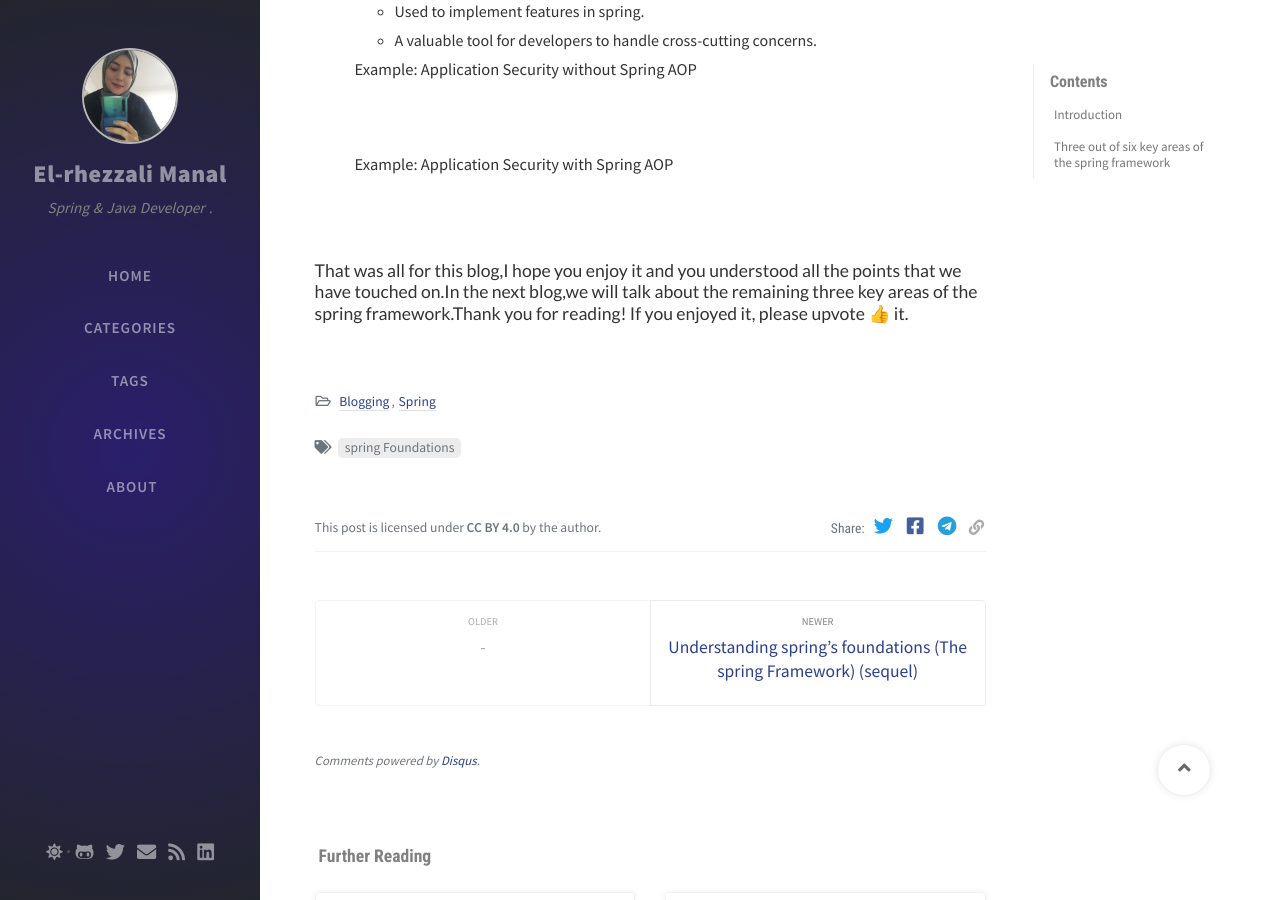
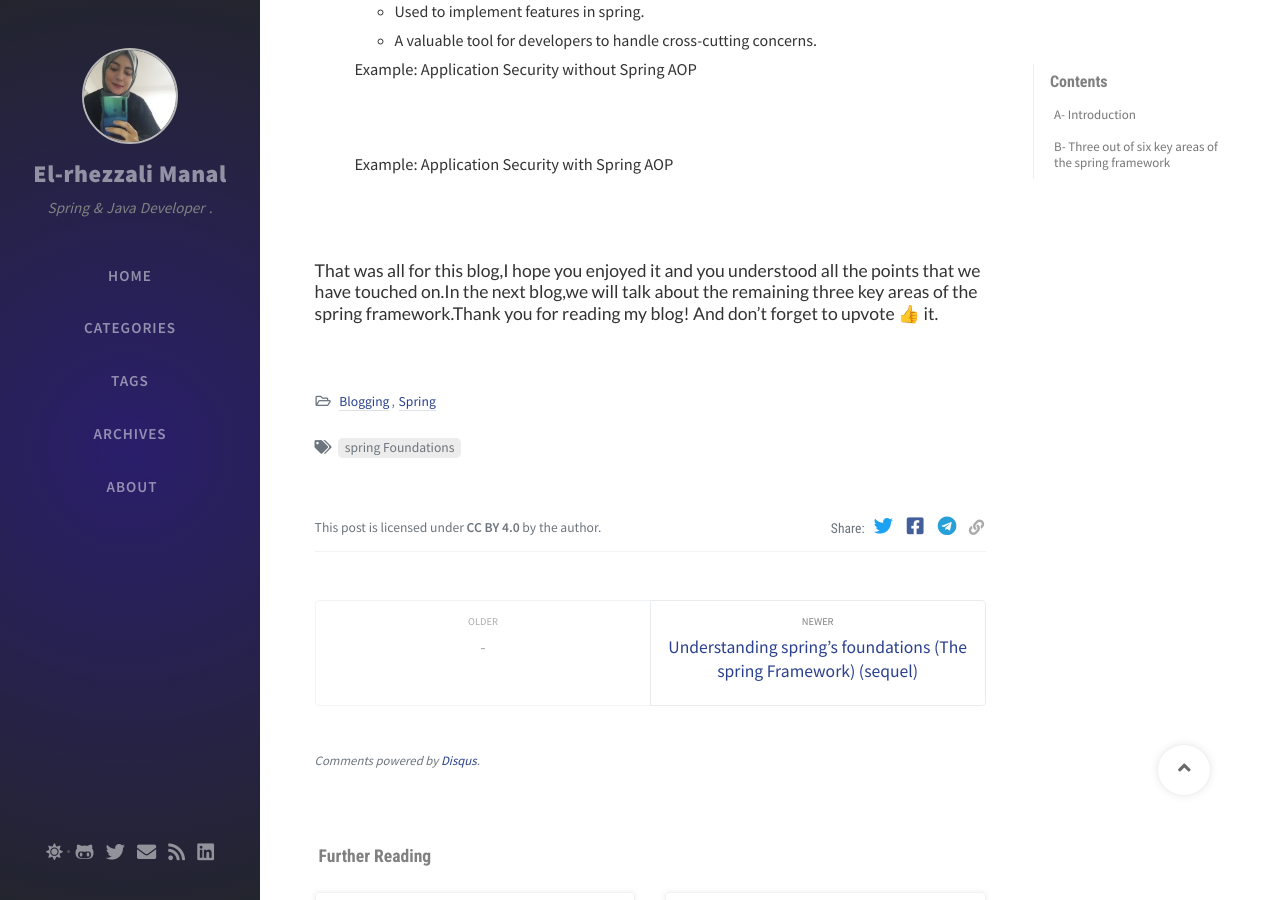
Before and after one commit to manal-elrhezzali/manal-elrhezzali.github.io, a Jekyll site: the page built from _posts/2020-07-04-Understang-spring's-foundations-(The-spring-Framework).md, in a window 1280 px wide and 900 px high, scrolled down 3247 px. Built offline with Jekyll 4.4.1, drawn with Linux system fonts in a browser that asks for light colours; nearby versions of some CDN libraries; comment, search, counter and statistics services are not loaded.

Commit message:
Update 2020-07-04-Understang-spring's-foundations-(The-spring-Framework).md

```diff
--- a/_posts/2020-07-04-Understang-spring's-foundations-(The-spring-Framework).md
+++ b/_posts/2020-07-04-Understang-spring's-foundations-(The-spring-Framework).md
@@ -11,7 +11,7 @@ pin: true
 
 
 
-## **Introduction**
+## A- **Introduction**
 
 Greetings!
  Today we're going to talk about **three out of six** key areas of the spring framework.
@@ -24,7 +24,7 @@ Greetings!
  to even further simplify their development.
 
 
-## **Three out of six key areas of the spring framework**
+## B- **Three out of six key areas of the spring framework**
 
 The spring framework utilizes a modular architecture meaning that it’s broken up into separate individual
 components that can be connected together and each of those components is then responsible
@@ -151,4 +151,4 @@ In order to understand what Spring AOP is ,we first have to understand what AOP
 
      ![Spring Example2 ]({{ "/assets/img/sample/firstBlog/example2.png" | relative_url }})
 
-##### That was all for this blog,I hope you enjoy it and you understood all the points that we have touched on.In the next blog,we will talk about the remaining three key areas of the spring framework.Thank you for reading! If you enjoyed it, please  upvote 👍 it.
+##### That was all for this blog,I hope you enjoyed it and you understood all the points that we have touched on.In the next blog,we will talk about the remaining three key areas of the spring framework.Thank you for reading my blog! And don't forget to upvote 👍 it.
```
